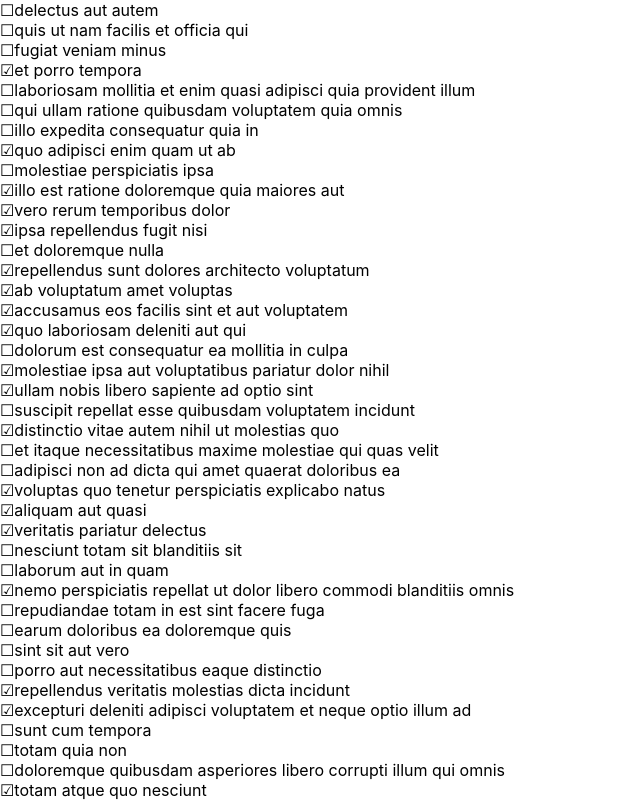
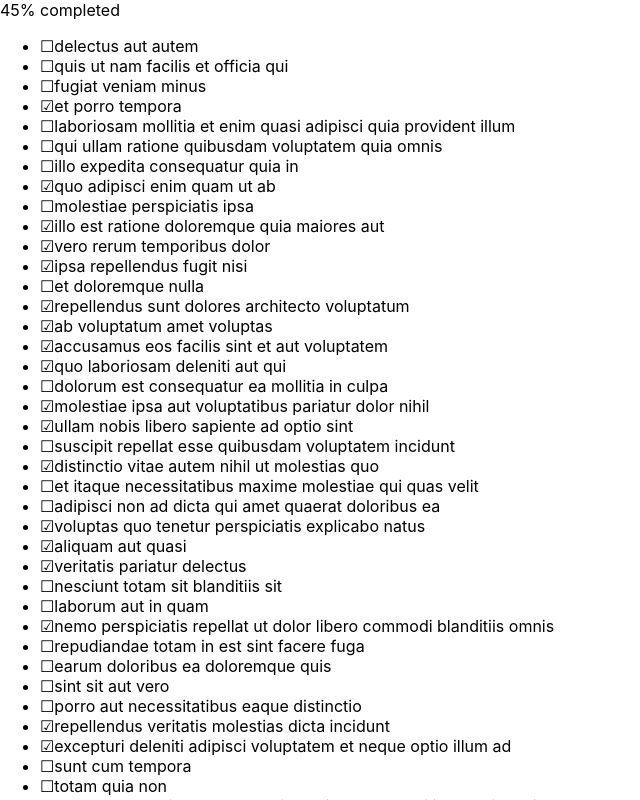
Before and after one commit to fmairesse/lyra-react-202007, a React (Create React App) app: page / in a window 1280 px wide. Shown: the top 800 px of the page, without its empty margins (0-640 px from the left). Built offline with nearby package versions, Linux system fonts and the light colour scheme.

Commit message:
tp1: TodoList et TodoProgress

```diff
--- a/src/App.tsx
+++ b/src/App.tsx
@@ -1,11 +1,17 @@
 import React from 'react';
 import './App.css';
-import { Todo } from './Todo/Todo';
 import todos from './todos.json';
+import { TodoList } from './TodoList/TodoList'
+import { TodoProgress } from './TodoProgress/TodoProgress'
+import { TodoModel } from './model';
 
 
 function App() {
-  return <>{todos.map(t => <Todo todo={t}></Todo>)}</>
+  const tt: TodoModel[] = todos
+  return <div>
+    <TodoProgress todos={tt} />
+    <TodoList todos={tt} />
+  </div>
 }
 
 export default App;
--- /dev/null
+++ b/src/TodoList/TodoList.tsx
@@ -0,0 +1,11 @@
+import React, { ReactElement } from 'react'
+import { TodoModel } from '../model'
+import {Todo} from '../Todo/Todo'
+
+interface TodoListProps {
+	todos: TodoModel[]
+}
+
+export function TodoList(props: TodoListProps): ReactElement {
+	return <ul>{props.todos.map(t => <li key={t.id}><Todo todo={t}></Todo></li>)}</ul>
+}
--- /dev/null
+++ b/src/TodoProgress/TodoProgress.tsx
@@ -0,0 +1,14 @@
+import React, { ReactElement } from 'react'
+import { TodoModel } from '../model'
+
+interface TodoProgressProps {
+	todos: TodoModel[]
+}
+
+export function TodoProgress(props: TodoProgressProps): ReactElement {
+	const nbCompleted = props.todos.reduce(function(acc, value) {
+		return acc + Number(value.completed)
+	}, 0)
+	const percent = nbCompleted / props.todos.length * 100
+	return <div>{percent}% completed</div>
+}
--- a/src/model.ts
+++ b/src/model.ts
@@ -1,4 +1,5 @@
 export interface TodoModel {
 	title: string
 	completed: boolean
+	id: number
 }
```
